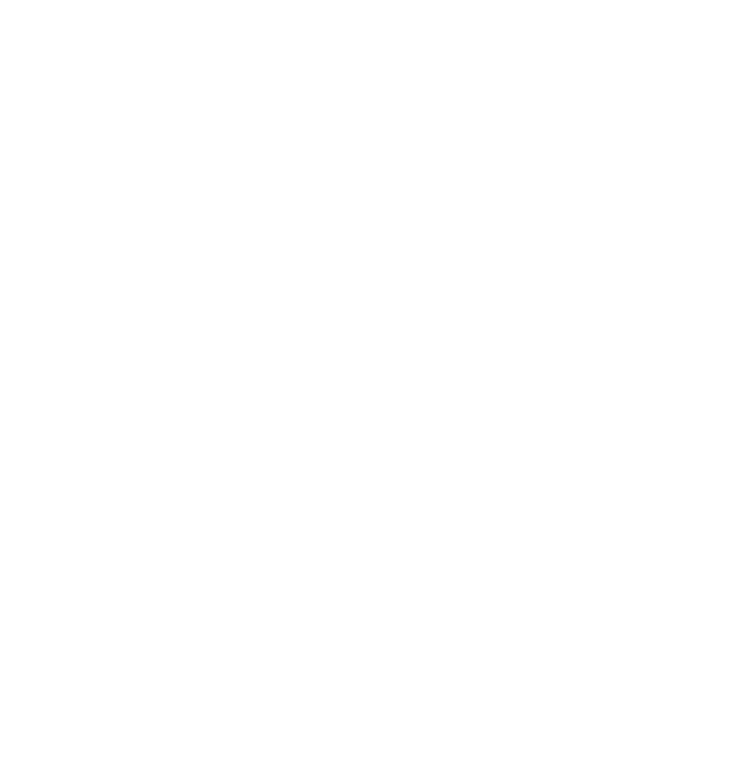
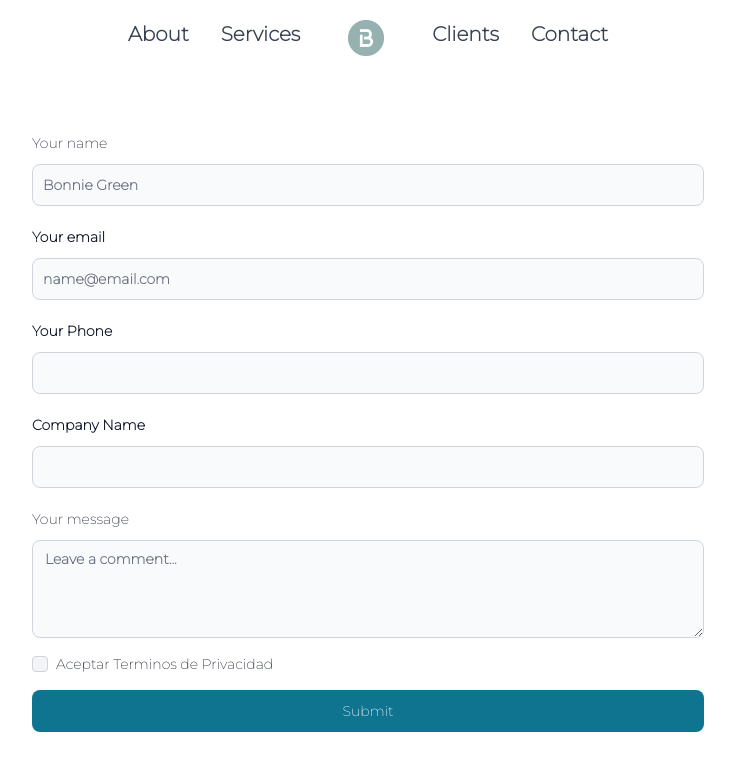
Before and after one commit to osvaldobauzan/BauzanTech, a React (Vite) app: page /contact in a window 1280 px wide. Before the commit this address had no page. Shown: the top 770 px of the page, without its empty margins (272-1007 px from the left). Built offline with nearby package versions, Linux system fonts and the light colour scheme; a web font is replaced by a local one.

Commit message:
contact form with email.js

```diff
--- a/package.json
+++ b/package.json
@@ -10,9 +10,11 @@
     "preview": "vite preview"
   },
   "dependencies": {
+    "@emailjs/browser": "^4.1.0",
     "@fortawesome/fontawesome-svg-core": "^6.5.1",
     "@fortawesome/free-solid-svg-icons": "^6.5.1",
     "@fortawesome/react-fontawesome": "^0.2.0",
+    "axios": "^1.6.7",
     "flowbite": "^2.2.1",
     "flowbite-react": "^0.7.2",
     "react": "^18.2.0",
--- a/src/App.jsx
+++ b/src/App.jsx
@@ -3,6 +3,7 @@ import './App.css'
 // import HomeEng from './pages/HomeEng'
 import About from "./pages/About";
 import Home from './pages/Home'
+import Contact from "./pages/Contact";
 
 function App() {
 
@@ -12,7 +13,8 @@ function App() {
 
         <Route path="/" element={<Home />} />
 
-        <Route path="/About" element={<About />} />
+        <Route path="/about" element={<About />} />
+        <Route path="/contact" element={<Contact />} />
         {/* <Route path="/es" element={<Home />} />
 
         <Route path="/homeEng" element={<HomeEng />} />
--- a/src/components/Navbar.tsx
+++ b/src/components/Navbar.tsx
@@ -23,7 +23,9 @@ const Nav = ({ logo }) => {
         </Link>
 
         <Navbar.Link href="#"  className="flex font-bold items-center px-4 mb-1 xl:text-xl hover:text-green-bauzan hover:border-b-2-green-bauzan transition ease-in-out delay-150 hover:translate-y-1 hover:scale-110 duration-300">Clients</Navbar.Link>
+        <Link to={'/contact'}>
         <Navbar.Link href="#"  className="flex font-bold items-center px-4 mb-1 xl:text-xl hover:text-green-bauzan hover:border-b-2-green-bauzan transition ease-in-out delay-150 hover:translate-y-1 hover:scale-110 duration-300">Contact</Navbar.Link>
+        </Link>
       </Navbar.Collapse>
     </Navbar>
 
--- a/src/components/Profiles.jsx
+++ b/src/components/Profiles.jsx
@@ -53,6 +53,7 @@ const Profiles = () => {
 
           <button onClick={() => setOpenModal(true)} className='bg-transparent text-black hover:bg-none'><TiArrowForward /></button>
           <Modal dismissible show={openModal} onClose={() => setOpenModal(false)}>
+          <Modal.Header></Modal.Header>
             <Modal.Body>
               <div className="space-y-6">
                 <p className="text-base leading-relaxed text-gray-500 dark:text-gray-400">
@@ -93,7 +94,7 @@ const Profiles = () => {
                   </a>
                   <button onClick={() => setOpenModal2(true)} className='bg-transparent text-black hover:bg-none'><TiArrowForward /></button>
                     <Modal dismissible show={openModal2} onClose={() => setOpenModal2(false)}>
-
+                    <Modal.Header></Modal.Header>
                       <Modal.Body>
                         <div className="space-y-6">
                           <p className="text-base leading-relaxed text-gray-500 dark:text-gray-400">
@@ -133,6 +134,7 @@ const Profiles = () => {
                   </a>
                   <button onClick={() => setOpenModal4(true)} className='bg-transparent text-black hover:bg-none'><TiArrowForward /></button>
                     <Modal dismissible show={openModal4} onClose={() => setOpenModal4(false)}>
+                      <Modal.Header></Modal.Header>
                       <Modal.Body>
                         <div className="space-y-6">
                           <p className="text-base leading-relaxed text-gray-500 dark:text-gray-400">
@@ -173,6 +175,7 @@ const Profiles = () => {
                   </a>
                   <button onClick={() => setOpenModal3(true)} className='bg-transparent text-black hover:bg-none'><TiArrowForward /></button>
                     <Modal dismissible show={openModal3} onClose={() => setOpenModal3(false)}>
+                    <Modal.Header></Modal.Header>
                       <Modal.Body>
                         <div className="space-y-6">
                           <p className="text-base leading-relaxed text-gray-500 dark:text-gray-400">
--- /dev/null
+++ b/src/pages/Contact.jsx
@@ -0,0 +1,123 @@
+
+'use client';
+import BuazanRoundedLogo from '/src/assets/Blue-round-Logo.png'
+import BauzanRoundedRedLogo from '/src/assets/Red-round-Logo.png'
+import { Button, Checkbox, Label, TextInput, Textarea } from 'flowbite-react';
+import Nav from '../components/Navbar';
+import { useState } from 'react';
+import emailjs from '@emailjs/browser';
+
+const Contact = () => {
+
+    const [name, setName] = useState('')
+    const [email, setEmail] = useState('')
+    const [company, setCompany] = useState('')
+    const [phone, setPhone] = useState('')
+    const [message, setMessage] = useState('')
+
+    const handleSubmit = (e) => {
+        e.preventDefault();
+
+        const serviceId = 'service_qpb0r9p'
+        const templateId = 'template_zhkry8s'
+        const userId = 'oo8-tuo0DC0b_dZUx'
+
+        const templateParams = {
+            from_name: name,
+            from_email: email,
+            from_company: company,
+            from_phone: phone,
+            to_name: 'Bauzan Tech Solutions',
+            message: message
+        }
+
+    emailjs.send(serviceId, templateId, templateParams, userId)
+        .then((response) => {
+            console.log('Email sent successfully', response);
+            setName('');
+            setEmail('');
+            setMessage('');
+            setCompany('');
+            setPhone('');
+        })
+        .catch((error) => {
+            console.log('Error sending email: ', error);
+        });
+    }
+
+  return (
+    <section className='font-Montserrat text-left lg:text-lg flex flex-col justify-center items-center'>
+    <Nav logo={BuazanRoundedLogo}/>
+
+    <form onSubmit={handleSubmit} className="flex flex-col gap-4 w-full max-w-2xl m-12 font-bold">
+      <div>
+        <div className="mb-2 block">
+          <Label htmlFor="username3" value="Your name" />
+        </div>
+        <TextInput
+            type="name"
+            value={name}
+            placeholder="Bonnie Green"
+            required
+            onChange={(e) => setName(e.target.value)}
+        />
+      </div>
+      <div>
+        <div className="mb-2 block font-bold">
+          <Label htmlFor="email1" value="Your email" className='font-bold'/>
+        </div>
+        <TextInput
+            type="email"
+            value={email}
+            placeholder="name@email.com"
+            required
+            onChange={(e) => setEmail(e.target.value)}
+
+        />
+      </div>
+      <div>
+        <div className="mb-2 block font-bold">
+          <Label htmlFor="phone" value="Your Phone" className='font-bold'/>
+        </div>
+        <TextInput
+            type="phone"
+            value={phone}
+            required
+            onChange={(e) => setPhone(e.target.value)}
+
+        />
+      </div>
+      <div>
+        <div className="mb-2 block font-bold">
+          <Label htmlFor="phone" value="Company Name" className='font-bold'/>
+        </div>
+        <TextInput
+            type="company"
+            value={company}
+            required
+            onChange={(e) => setCompany(e.target.value)}
+        />
+      </div>
+      <div>
+        <div className="mb-2 block">
+        <Label htmlFor="comment" value="Your message" required/>
+      </div>
+      <Textarea
+        placeholder="Leave a comment..."
+        value={message}
+        required
+        rows={4}
+        onChange={(e) => setMessage(e.target.value)}
+      />
+    </div>
+      <div className="flex items-center gap-2">
+        <Checkbox  required/>
+        <Label htmlFor="terms">Aceptar Terminos de Privacidad</Label>
+      </div>
+      <Button type="submit">Submit</Button>
+    </form>
+    </section>
+  );
+}
+
+export default Contact;
```
Also changed, not shown: 1 other file (tests, documents, lock files or other folders).
